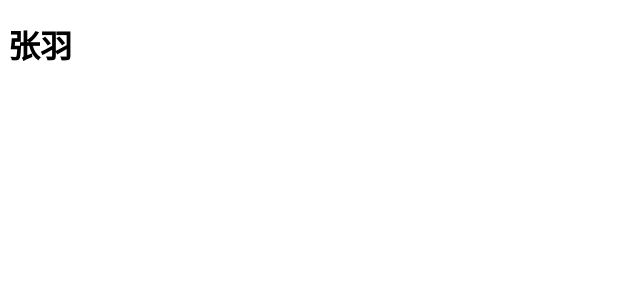
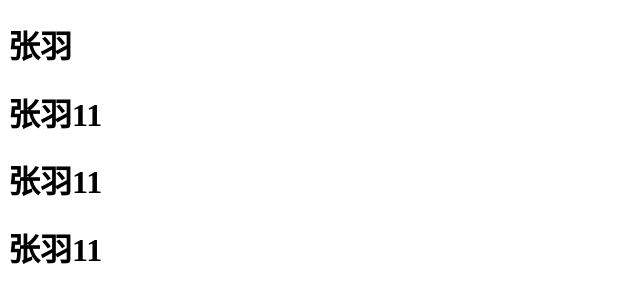
Before and after one commit to zhangyuyy/tt, a plain HTML site: page index.html in a window 1280 px wide. Shown: the whole page, without its empty margins (0-640 px from the left). Drawn offline with Linux system fonts and the light colour scheme.

Commit message:
修改了register分支内容

```diff
--- a/index.html
+++ b/index.html
@@ -11,6 +11,10 @@
 
 <body>
     <h1>张羽</h1>
+    <h1>张羽11</h1>
+    <h1>张羽11</h1>
+    <h1>张羽11</h1>
+
 </body>
 
 </html>
```
